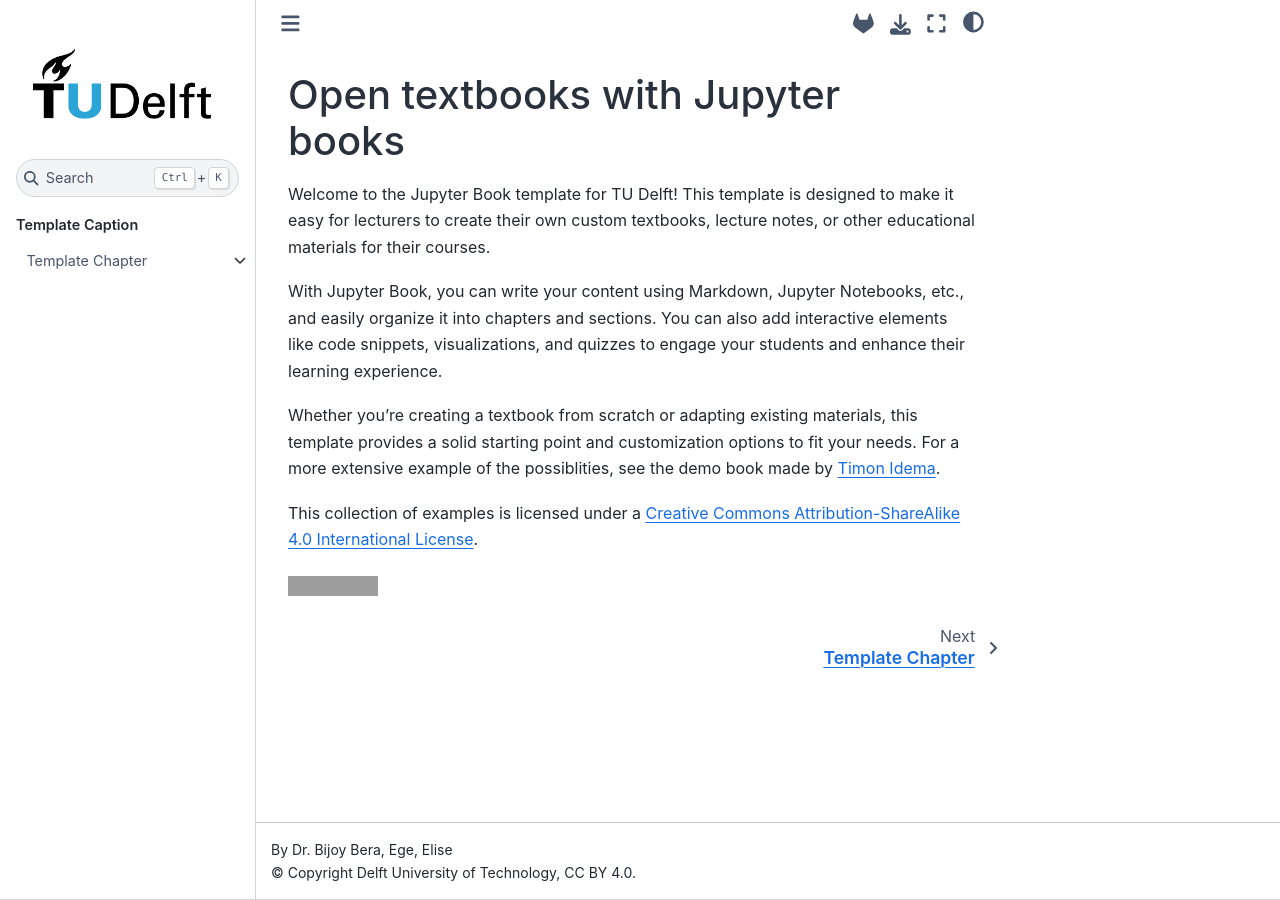
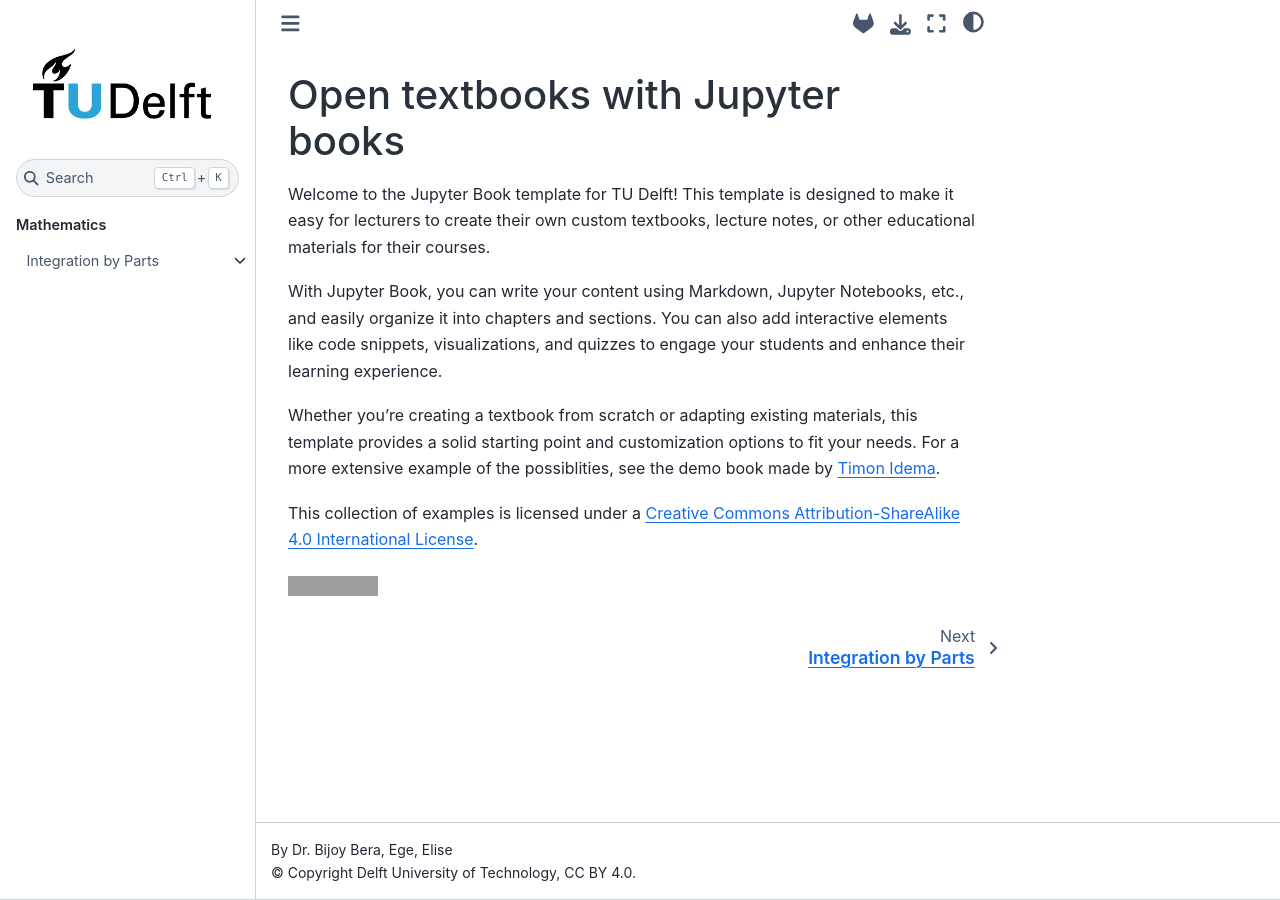
Before and after one commit to evanvoorbergen/MTP-Pre-Course, a Jupyter Book: the page built from intro.md, in a window 1280 px wide. Built offline with Jupyter Book 1.0.4 settings and Sphinx 7.4.7 and the Sphinx Book theme 1.1.4, drawn with Linux system fonts in a browser that asks for light colours; comment, search, counter and statistics services are not loaded; grey boxes are pictures that could not be loaded.

Commit message:
added integration by parts

```diff
--- a/_toc.yml
+++ b/_toc.yml
@@ -4,9 +4,9 @@
 format: jb-book
 root: intro.md
 parts:
-  - caption: Template Caption
+  - caption: Mathematics
     chapters:
-      - file: content/template-chapter.md
+      - file: content/Mathematics/int_by_parts.md
         options:
           numbered: true
         sections:
```
Also changed, not shown: content/Mathematics/int_by_parts.md (renamed from content/Home/Mathematics/int_by_parts.md).
